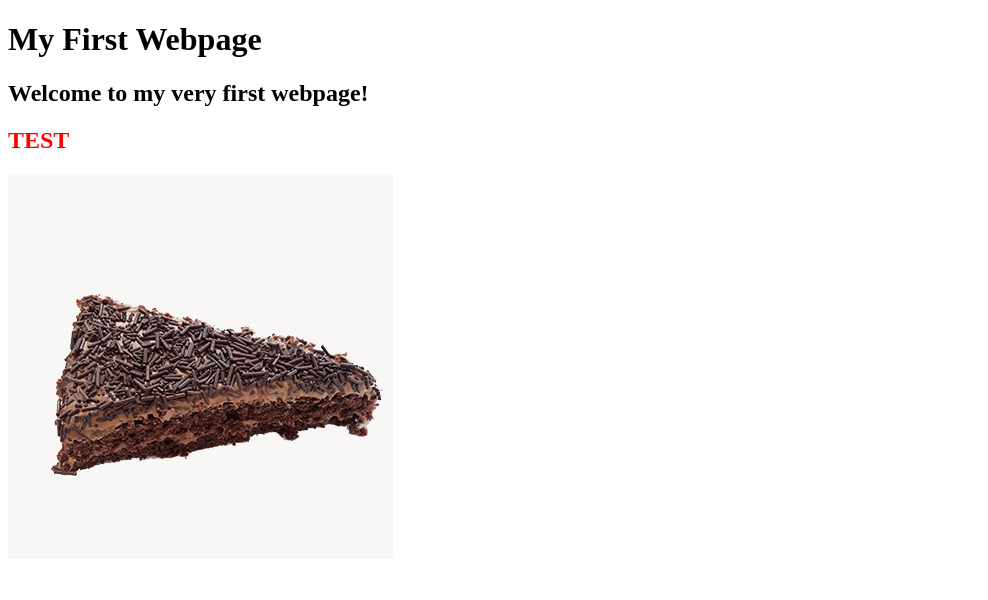
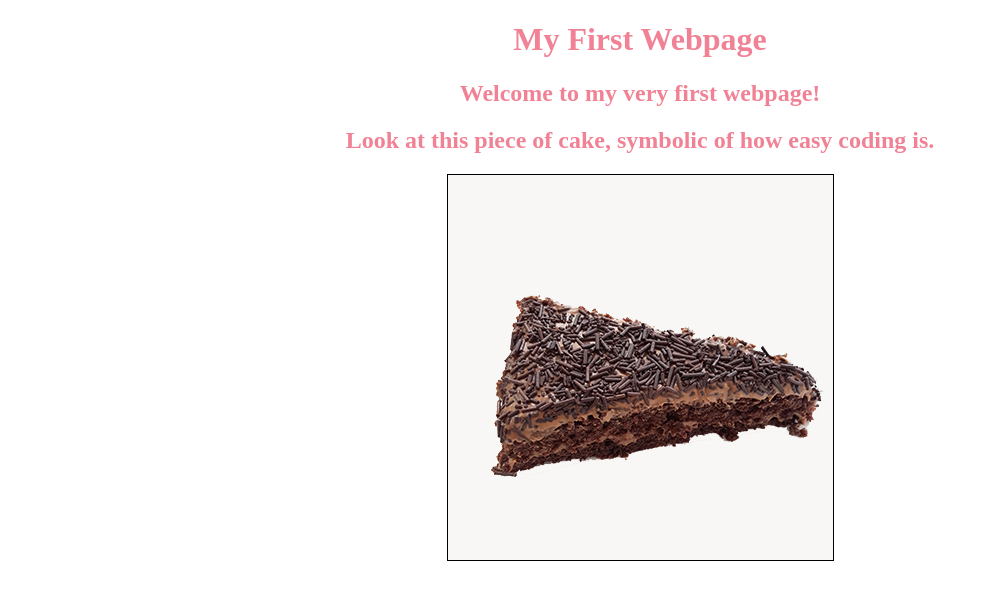
Before and after one commit to ljanas204/first-webpage, a plain HTML site: page index.html in a window 1280 px wide. Shown: the whole page, without its empty margins (0-988 px from the left). Drawn offline with Linux system fonts and the light colour scheme.

Commit message:
Got crazy with color (adding styling)
Learned how to change the color and had fun with it

```diff
--- a/index.html
+++ b/index.html
@@ -1,12 +1,13 @@
 <!DOCTYPE html>
 <html>
     <head>
-        <title>Lily Janas' webpage</title>
+        <title><i>Lily Janas' webpage</i></title>
+        <link rel="stylesheet" href="styling.css">
     </head>
     <body>
         <h1>My First Webpage</h1>
        <h2>Welcome to my very first webpage!</h2>
-       <h2><span style="color:red">TEST</span><br></h2>
+       <h2><span style="color:rgb(241, 130, 149)">Look at this piece of cake, symbolic of how easy coding is.</span><br></h2>
         <img src="CAKEEEE.jpeg">
     </body>
 </html>
--- /dev/null
+++ b/styling.css
@@ -0,0 +1,17 @@
+body {
+    text-align: center;
+}
+
+h1 {
+    color: rgb(241, 130, 149);
+}
+
+h2 {
+    color:rgb(241, 130, 149);
+}
+
+img {
+    display:block;
+    margin: 0 auto;
+    border: 1px solid black;
+}
```
